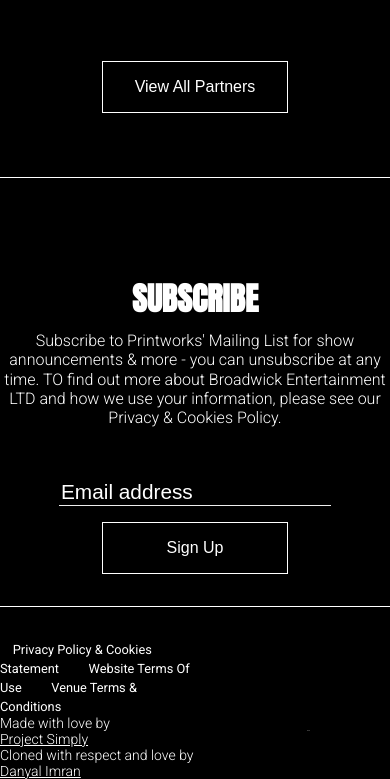
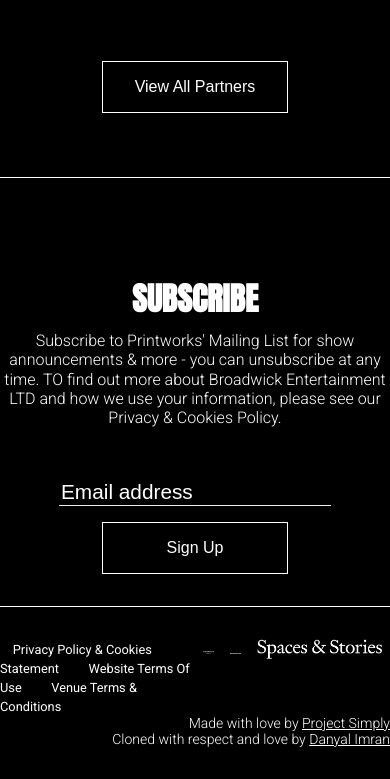
Before and after one commit to imRanDan/printworks-london, a plain HTML site: page index.html in a window 390 px wide. Shown: the part 7629-8408 px from the top of the page. Drawn offline with nearby package versions, Linux system fonts and the light colour scheme.

Commit message:
working on responsiveness for footer

```diff
--- a/index.html
+++ b/index.html
@@ -272,6 +272,7 @@
 
 
   <footer>
+    <div class="footer-top">
       <section class="footer-left">
         <div class="footer-links">
           <a href="#">Privacy Policy & Cookies Statement</a>
@@ -294,13 +295,12 @@
           <img src="./images/footer-img3.png" alt="" class="footer-img">
         </div>
     </section>
+  </div>
 
-    <section class="acknowledgements-container">
     <div class="acknowledgements">
       <p>Made with love by <a href="https://projectsimply.com/" target="_blank">Project Simply</a></p>
       <p>Cloned with respect and love by <a href="https://danyalimran.com/" target="_blank">Danyal Imran</a></p>
     </div>
-    </section>
 
   </footer>
 
--- a/styles.css
+++ b/styles.css
@@ -638,15 +638,18 @@ main {
 
 footer {
   border-top: 1px solid white;
-  padding-top: 2em;
+  padding: 2em 0;
   background-color: black;
 
 }
 
+.footer-top {
+  display: flex;
+  justify-content: space-evenly;
+}
+
 .footer-left {
   max-width: 50%;
-  clear: both;
-  float: left;
 
   display: flex;
   justify-content: center;
@@ -665,37 +668,27 @@ footer {
 
 .footer-right {
   max-width: 50%;
+
   display: flex;
   justify-content: center;
-  margin-right: 3em;
 
-  float: right;
-  clear: both;
 }
 
 .footer-logo-square {
-  max-width: 15%;
-  margin: 0 2em;
+  max-width: 150px;
+  margin: 0 0.5em;
 }
 
 .footer-img {
   max-width: 100%;
 }
 
-.acknowledgements-container {
-  max-width: 100%;
-
-
-  justify-content: center;
-
-}
 
 .acknowledgements {
   font-weight: 300;
   font-size: 14px;
 
-  margin-right: 12em;
-
+  text-align: right;
 }
 
 .acknowledgements a {
```
Lines whose indentation alone changed are shown as unchanged.
